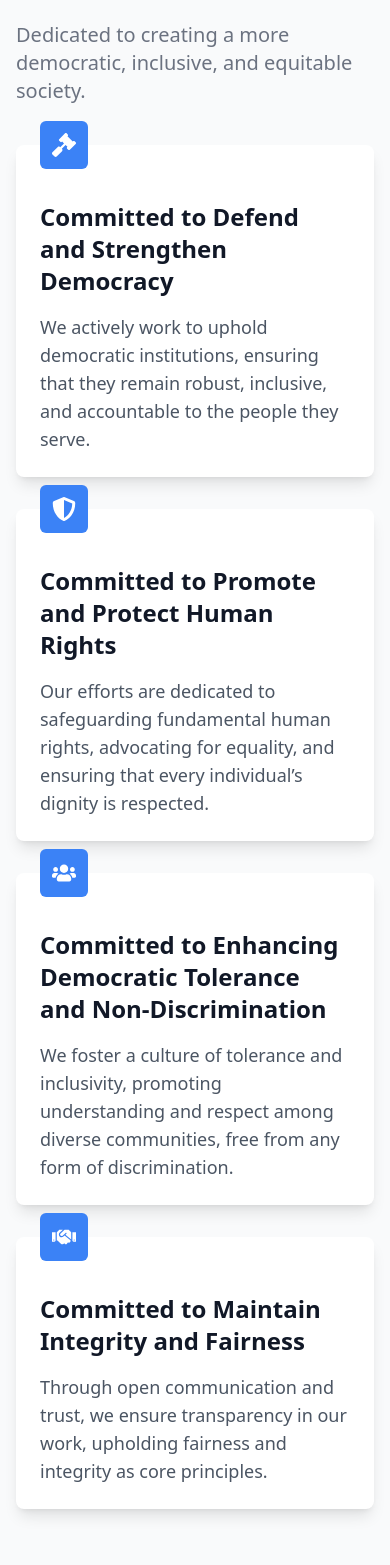
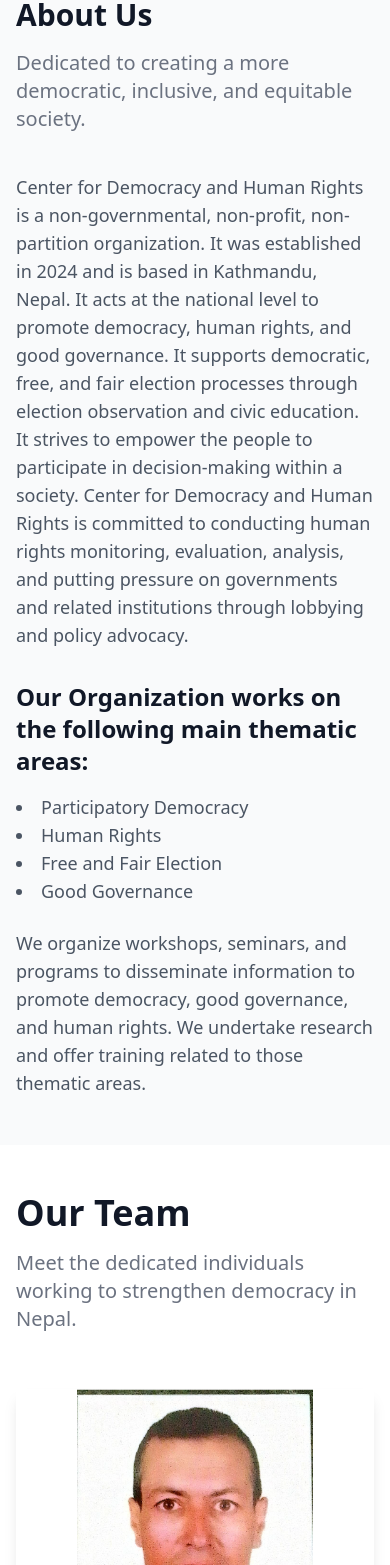
Before and after one commit to Axkratos/CDHR, a React (Vite) app: page / in a window 390 px wide. Shown: the part 1003-2568 px from the top of the page. Built offline with nearby package versions, Linux system fonts and the light colour scheme.

Commit message:
first update

```diff
--- a/package.json
+++ b/package.json
@@ -11,6 +11,7 @@
   },
   "dependencies": {
     "@emailjs/browser": "^4.4.1",
+    "@fortawesome/fontawesome-free": "^6.7.2",
     "@fortawesome/free-brands-svg-icons": "^6.7.2",
     "@fortawesome/free-solid-svg-icons": "^6.7.2",
     "@fortawesome/react-fontawesome": "^0.2.2",
@@ -19,7 +20,7 @@
     "react": "^18.3.1",
     "react-dom": "^18.3.1",
     "react-icons": "^5.4.0",
-    "react-router-dom": "^7.0.2",
+    "react-router-dom": "^7.1.1",
     "react-scroll": "^1.9.0"
   },
   "devDependencies": {
--- a/src/App.jsx
+++ b/src/App.jsx
@@ -1,4 +1,5 @@
 import React from 'react';
+import '@fortawesome/fontawesome-free/css/all.min.css';
 import { BrowserRouter as Router, Routes, Route } from 'react-router-dom';
 import Navigation from './components/Navigation';
 import Hero from './components/Hero';
@@ -10,6 +11,7 @@ import Contact from './components/Contact';
 import Footer from './components/Footer';
 import ComingSoon from './components/ComingSoon';
 import Area from './components/Area';
+
 
 function App() {
   return (
@@ -30,6 +32,10 @@ function App() {
                 <div id="mission">
                   <Mission />
                 </div>
+                <div id="team">
+                  <Team/>
+                </div>
+
                 <div id="area">
                   <Area />
                 </div>
@@ -37,16 +43,14 @@ function App() {
                 <div id="blog">
                   <Blog />
                 </div>
-                <div id="contact">
-                  <Contact />
-                </div>
+
               </main>
             }
           />
 
           {/* Blog post page */}
           <Route path="/blog/:id" element={<BlogPost />} />
-          <Route path="/team" element={<Team />} />
+          <Route path="/contact" element={<Contact />} />
 
           <Route path="*" element={<ComingSoon />} />
         </Routes>
--- a/src/components/Area.jsx
+++ b/src/components/Area.jsx
@@ -5,7 +5,7 @@ export default function StrategicAreas() {
   const areas = [
     {
       icon: FaBalanceScale,
-      title: 'Democracy',
+      title: 'Participatory Democracy',
       description:
         'Fostering a culture where democratic values thrive, ensuring the voices of all citizens are heard and respected.',
     },
@@ -17,13 +17,13 @@ export default function StrategicAreas() {
     },
     {
       icon: FaVoteYea,
-      title: 'Election',
+      title: 'Free and Fair Election',
       description:
         'Supporting free, fair, and transparent elections to uphold the pillars of democracy and citizens’ trust in governance.',
     },
     {
       icon: FaLandmark,
-      title: 'Governance',
+      title: 'Good Governance',
       description:
         'Strengthening governance systems to promote accountability, integrity, and efficient public service delivery.',
     },
@@ -33,7 +33,7 @@ export default function StrategicAreas() {
     <section id="strategic-areas" className="py-12 bg-gray-50">
       <div className="max-w-7xl mx-auto px-4 sm:px-6 lg:px-8">
         <div className="lg:text-center">
-          <h2 className="text-4xl font-extrabold text-gray-900 sm:text-5xl">Our Strategic Thrust Areas</h2>
+          <h2 className="text-4xl font-extrabold text-gray-900 sm:text-5xl">Our Strategic Thematic Areas</h2>
           <p className="mt-6 max-w-3xl text-xl text-gray-500 lg:mx-auto">
             Focused on driving impactful change across key areas essential to building a stronger and more equitable society.
           </p>
@@ -45,12 +45,12 @@ export default function StrategicAreas() {
             return (
               <div
                 key={area.title}
-                className="relative bg-white shadow-lg rounded-lg p-6 hover:shadow-xl transition-shadow"
+                className="relative bg-white shadow-lg rounded-lg p-6 hover:shadow-xl transition-shadow text-center"
               >
-                <div className="absolute -top-8 left-6 flex items-center justify-center h-16 w-16 rounded-full bg-blue-500 text-white">
+                <div className="flex items-center justify-center h-16 w-16 mx-auto rounded-full bg-blue-500 text-white">
                   <Icon className="h-8 w-8" aria-hidden="true" />
                 </div>
-                <h3 className="mt-8 text-2xl font-bold text-gray-900">{area.title}</h3>
+                <h3 className="mt-4 text-2xl font-bold text-gray-900">{area.title}</h3>
                 <p className="mt-4 text-lg text-gray-600">{area.description}</p>
               </div>
             );
--- a/src/components/Hero.jsx
+++ b/src/components/Hero.jsx
@@ -1,12 +1,11 @@
 import React from 'react';
-import Hero from '/hero.jpg';
+import HeroImage from '/hero.jpg'; // Renamed to avoid conflict with the component name
+import { useNavigate } from 'react-router-dom'; // Correct hook for navigation
 
 export default function Header() {
+  const navigate = useNavigate(); // Updated to use useNavigate
   const handleGetInvolvedClick = () => {
-    const contactSection = document.getElementById('contact');
-    if (contactSection) {
-      contactSection.scrollIntoView({ behavior: 'smooth' });
-    }
+    navigate('/contact'); // Correct navigation logic
   };
 
   return (
@@ -14,7 +13,7 @@ export default function Header() {
       <div className="container px-6 py-16 mx-auto">
         <div className="items-center lg:flex">
           {/* Left Content */}
-          <div className="w-full lg:w-1/2 lg:ml-12"> {/* Adjusted spacing with lg:ml-12 */}
+          <div className="w-full lg:w-1/2 lg:ml-12">
             <div className="lg:max-w-lg">
               <h1 className="text-4xl font-bold text-gray-900 lg:text-5xl">
                 Empowering Communities <br />
@@ -37,7 +36,7 @@ export default function Header() {
           <div className="flex items-center justify-center w-full mt-6 lg:mt-0 lg:w-1/2">
             <img
               className="h-72 w-full object-cover sm:h-80 md:h-96 lg:w-full lg:h-full"
-              src={Hero}
+              src={HeroImage}
               alt="Nepal landscape"
             />
           </div>
--- a/src/components/Mission.jsx
+++ b/src/components/Mission.jsx
@@ -1,57 +1,45 @@
 import React from 'react';
-import { FaGavel, FaShieldAlt, FaUsers, FaHandshake } from 'react-icons/fa';
 
 export default function Mission() {
-  const commitments = [
-    {
-      icon: FaGavel,
-      title: 'Committed to Defend and Strengthen Democracy',
-      description:
-        'We actively work to uphold democratic institutions, ensuring that they remain robust, inclusive, and accountable to the people they serve.',
-    },
-    {
-      icon: FaShieldAlt,
-      title: 'Committed to Promote and Protect Human Rights',
-      description:
-        'Our efforts are dedicated to safeguarding fundamental human rights, advocating for equality, and ensuring that every individual’s dignity is respected.',
-    },
-    {
-      icon: FaUsers,
-      title: 'Committed to Enhancing Democratic Tolerance and Non-Discrimination',
-      description:
-        'We foster a culture of tolerance and inclusivity, promoting understanding and respect among diverse communities, free from any form of discrimination.',
-    },
-    {
-      icon: FaHandshake,
-      title: 'Committed to Maintain Integrity and Fairness',
-      description:
-        'Through open communication and trust, we ensure transparency in our work, upholding fairness and integrity as core principles.',
-    },
-  ];
-
   return (
     <section id="mission" className="py-12 bg-gray-50">
       <div className="max-w-7xl mx-auto px-4 sm:px-6 lg:px-8">
         <div className="lg:text-center">
-          <h2 className="text-3xl font-extrabold text-gray-900 sm:text-4xl">Mission and Values</h2>
+          <h2 className="text-3xl font-extrabold text-gray-900 sm:text-4xl">
+            About Us
+          </h2>
           <p className="mt-4 max-w-2xl text-xl text-gray-500 lg:mx-auto">
             Dedicated to creating a more democratic, inclusive, and equitable society.
           </p>
         </div>
 
-        <div className="mt-10 grid grid-cols-1 md:grid-cols-2 gap-8">
-          {commitments.map((commitment) => {
-            const Icon = commitment.icon;
-            return (
-              <div key={commitment.title} className="relative bg-white shadow-lg rounded-lg p-6">
-                <div className="absolute -top-6 left-6 flex items-center justify-center h-12 w-12 rounded-md bg-blue-500 text-white">
-                  <Icon className="h-6 w-6" aria-hidden="true" />
-                </div>
-                <h3 className="text-2xl font-bold text-gray-900 mt-8">{commitment.title}</h3>
-                <p className="mt-4 text-lg text-gray-600">{commitment.description}</p>
-              </div>
-            );
-          })}
+        <div className="mt-10">
+          <p className="text-lg text-gray-600">
+            Center for Democracy and Human Rights is a non-governmental, non-profit, non-partition
+            organization. It was established in 2024 and is based in Kathmandu, Nepal.
+            It acts at the national level to promote democracy, human rights, and good governance.
+            It supports democratic, free, and fair election processes through election observation
+            and civic education. It strives to empower the people to participate in decision-making
+            within a society. Center for Democracy and Human Rights is committed to conducting
+            human rights monitoring, evaluation, analysis, and putting pressure on governments and
+            related institutions through lobbying and policy advocacy.
+          </p>
+
+          <h3 className="text-2xl font-bold text-gray-900 mt-8">
+            Our Organization works on the following main thematic areas:
+          </h3>
+          <ul className="mt-4 text-lg text-gray-600 list-disc list-inside">
+            <li>Participatory Democracy</li>
+            <li>Human Rights</li>
+            <li>Free and Fair Election</li>
+            <li>Good Governance</li>
+          </ul>
+
+          <p className="mt-6 text-lg text-gray-600">
+            We organize workshops, seminars, and programs to disseminate information
+            to promote democracy, good governance, and human rights. We undertake
+            research and offer training related to those thematic areas.
+          </p>
         </div>
       </div>
     </section>
--- a/src/components/Navigation.jsx
+++ b/src/components/Navigation.jsx
@@ -10,20 +10,25 @@ export default function Navigation() {
 
   const navigation = [
     { name: 'Home', href: '#home' },
-    { name: 'Mission', href: '#mission' },
-    { name: 'Area', href: '#area' },
-    { name: 'Team', href: '/team' },
-    { name: 'Blog', href: '#blog' },
-    { name: 'Contact', href: '#contact' },
+    { name: 'About us', href: '#mission' },
+    { name: 'Thematic Areas', href: '#area' },
+    { name: 'Events', href: '#blog' },
+    { name: 'Blogs', href: '#blog' },
+    { name: 'Support us', href: '/contact' }, // Updated href
   ];
 
   const handleNavigation = (href) => {
-    if (href === '/team') {
-      // Navigate to the /team route
-      navigate('/team');
+    if (href === '/contact') {
+      // Redirect to the Contact component
+      navigate('/contact');
     } else if (location.pathname === '/') {
-      // Smooth scroll if on the home page
-      document.querySelector(href)?.scrollIntoView({ behavior: 'smooth' });
+      // Smooth scroll with an offset if on the home page
+      const element = document.querySelector(href);
+      if (element) {
+        const yOffset = -80; // Adjust this value based on your navbar's height
+        const yPosition = element.getBoundingClientRect().top + window.pageYOffset + yOffset;
+        window.scrollTo({ top: yPosition, behavior: 'smooth' });
+      }
     } else {
       // Redirect to the home page and navigate to the section
       window.location.href = `/${href}`;
@@ -39,7 +44,7 @@ export default function Navigation() {
           className="flex items-center cursor-pointer"
           onClick={() => navigate('/')} // Navigate to home when clicked
         >
-          <img src={logo} alt="CDHR Nepal Logo" className="w-14 h-auto" />
+          <img src={logo} alt="CDHR Nepal Logo" className="w-20 h-auto" />
           <div className="ml-3">
             <span className="block text-lg lg:text-2xl font-bold text-gray-900">
               सेन्टर फर डेमोक्रेसी एण्ड ह्युमन राइट्स
```
Also changed, not shown: src/components/Footer.jsx (+16 -10 lines), src/components/Team.jsx (+23 -10 lines), public/deepak-sir.png (added), 1 other file (tests, documents, lock files or other folders).
